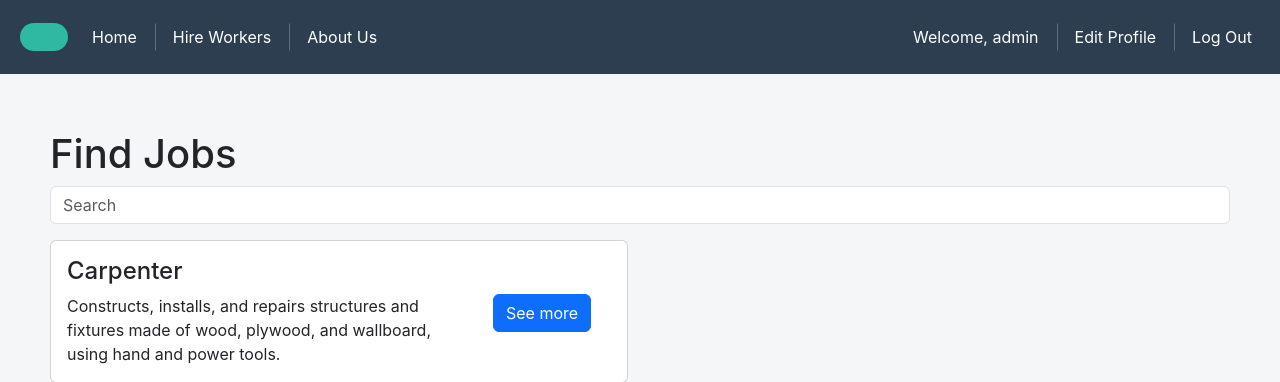
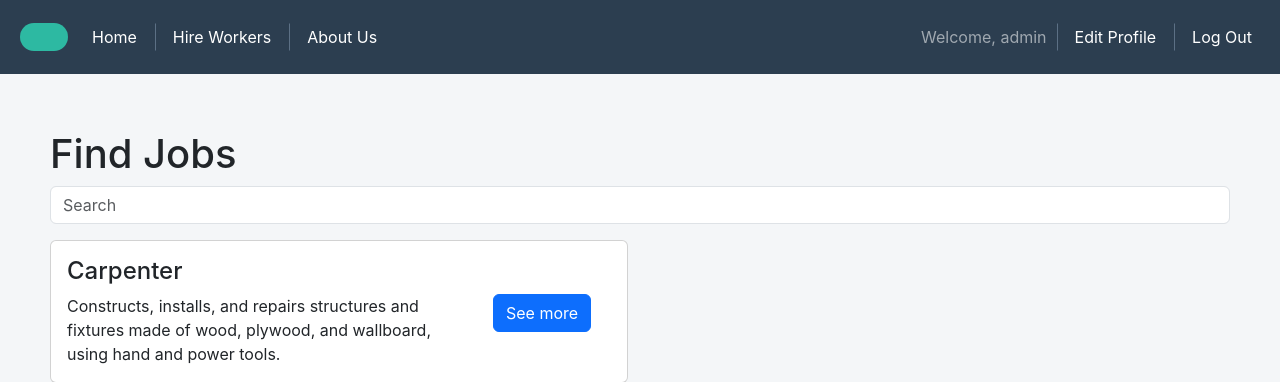
Before and after one commit to rianadb/eng30-HireWired, a Django app: page /jobs/ in a window 1280 px wide. Shown: the top 382 px of the page. Run offline with Django 5.2, Linux system fonts and the light colour scheme; a user stored in the database is signed in; data comes from the database, SQL or seed files in the repository.

Commit message:
chore: edit navbar to show username

```diff
--- a/src/templates/nav.html
+++ b/src/templates/nav.html
@@ -38,7 +38,9 @@
         <ul class="navbar-nav ms-auto">
             {% if user.is_authenticated %}
             <li class="nav-item">
-                <a class="nav-link">Welcome, {{ user.username }}</a>
+                <div class="navbar-text">
+                    Welcome, {{ user.username }}
+                </div>
                 </li>
             <li class="nav-item">
                 <a href="{% url 'edit_profile_view' %}" class="nav-link">Edit Profile</a>
```
